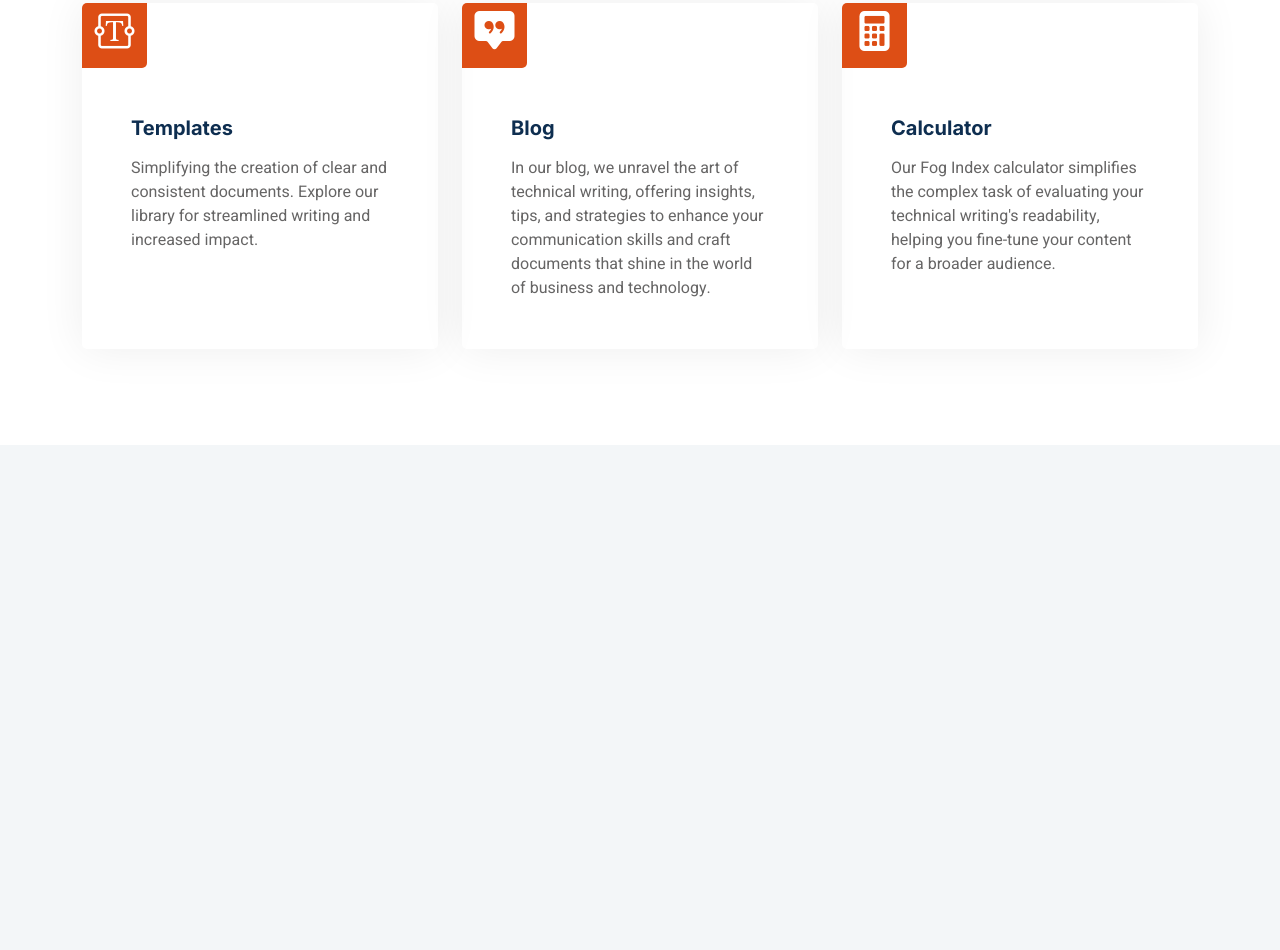
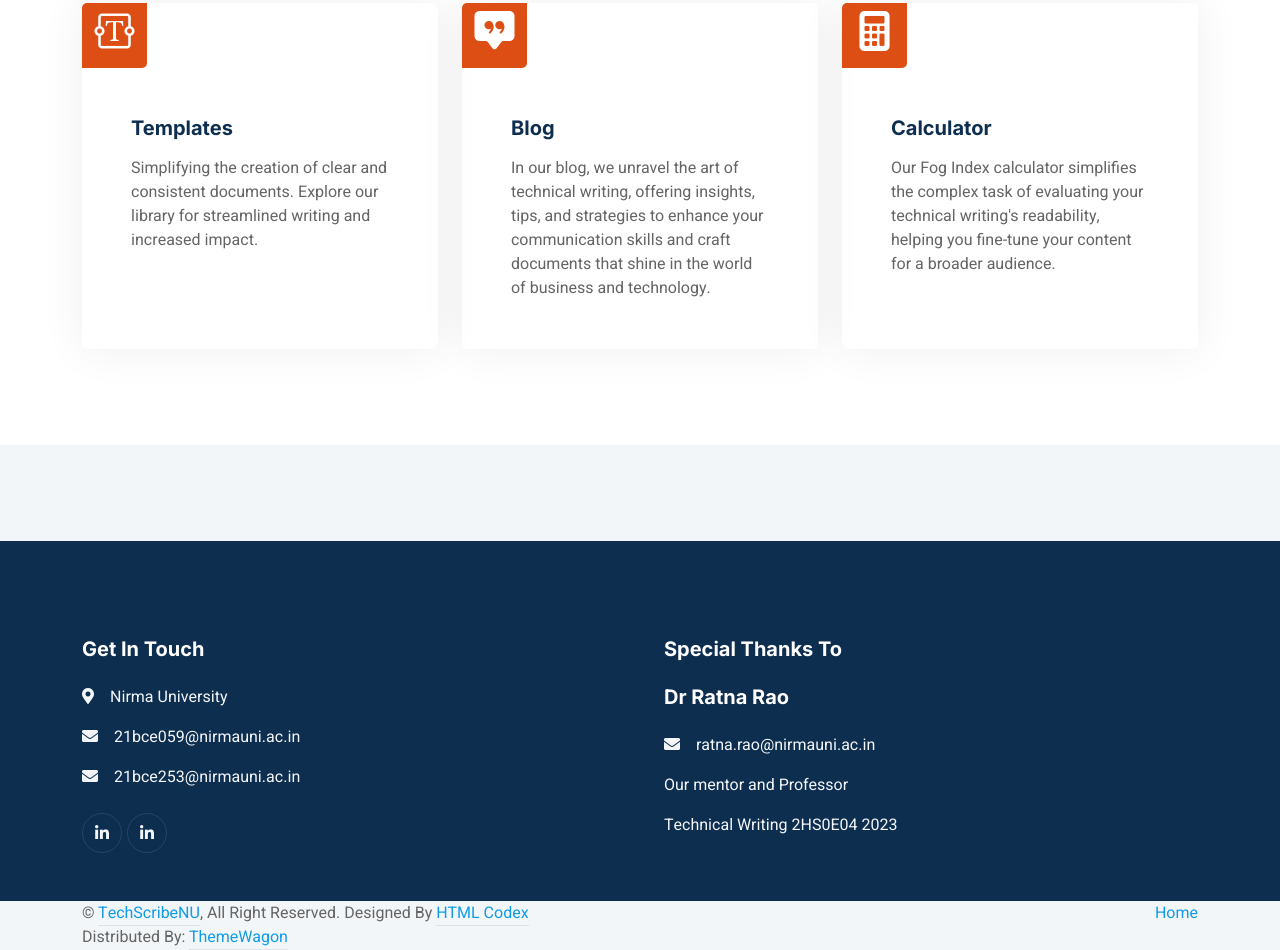
Before and after one commit to Dpshah18/Techscribe, a website with bundled scripts: page index.html in a window 1280 px wide. Shown: the part 920-1870 px from the top of the page. Before the commit the page ends 1365 px from the top, so only its background shows below. Built offline with nearby package versions, Linux system fonts and the light colour scheme; files whose address does not match are found by name.

Commit message:
Update index.html

```diff
--- a/index.html
+++ b/index.html
@@ -166,7 +166,57 @@
         </div>
         <!-- Service End -->
 
+<!-- Footer Start -->
+        <div class="container-fluid bg-dark text-light footer pt-5 wow fadeIn" data-wow-delay="0.1s" style="margin-top: 6rem;">
+            <div class="container py-5">
+                <div class="row g-5">
+                    <div class="col-md-6 col-lg-3">
+                        <h5 class="text-white mb-4">Get In Touch</h5>
+                        <p><i class="fa fa-map-marker-alt me-3"></i>Nirma University</p>
+                        <p><i class="fa fa-envelope me-3"></i>21bce059@nirmauni.ac.in</p>
+                        <p><i class="fa fa-envelope me-3"></i>21bce253@nirmauni.ac.in</p>
+                        <div class="d-flex pt-2">
+                            <a class="btn btn-outline-light btn-social" href=""><i class="fab fa-linkedin-in"></i></a>
+                            <a class="btn btn-outline-light btn-social" href=""><i class="fab fa-linkedin-in"></i></a>
+                        </div>
+                    </div>
+                    <div class="col-md-6 col-lg-3">
 
+                    </div>
+                    <div class="col-md-6 col-lg-3">
+                        <h5 class="text-white mb-4">Special Thanks To</h5>
+                        <h5 class="text-white mb-4">Dr Ratna Rao</h5>
+                        <p><i class="fa fa-envelope me-3"></i>ratna.rao@nirmauni.ac.in</p>
+                        <p>Our mentor and Professor</p>
+                        <p>Technical Writing 2HS0E04  2023</p>
+
+                    </div>
+                </div>
+            </div>
+
+
+                </div>
+            </div>
+            <div class="container">
+                <div class="copyright">
+                    <div class="row">
+                        <div class="col-md-6 text-center text-md-start mb-3 mb-md-0">
+                            &copy; <a class="border-bottom" href="index.html">TechScribeNU</a>, All Right Reserved.
+
+							<!--/*** This template is free as long as you keep the footer author’s credit link/attribution link/backlink. If you'd like to use the template without the footer author’s credit link/attribution link/backlink, you can purchase the Credit Removal License from "https://htmlcodex.com/credit-removal". Thank you for your support. ***/-->
+							Designed By <a class="border-bottom" href="https://htmlcodex.com">HTML Codex</a>
+                            <br>Distributed By: <a class="border-bottom" href="https://themewagon.com" target="_blank">ThemeWagon</a>
+                        </div>
+                        <div class="col-md-6 text-center text-md-end">
+                            <div class="footer-menu">
+                                <a href="index.html">Home</a>
+
+                            </div>
+                        </div>
+                    </div>
+                </div>
+            </div>
+        </div>
 
 
 
```
